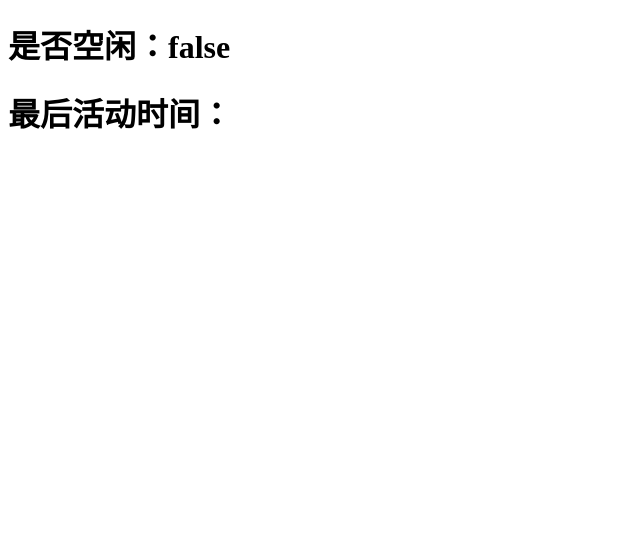
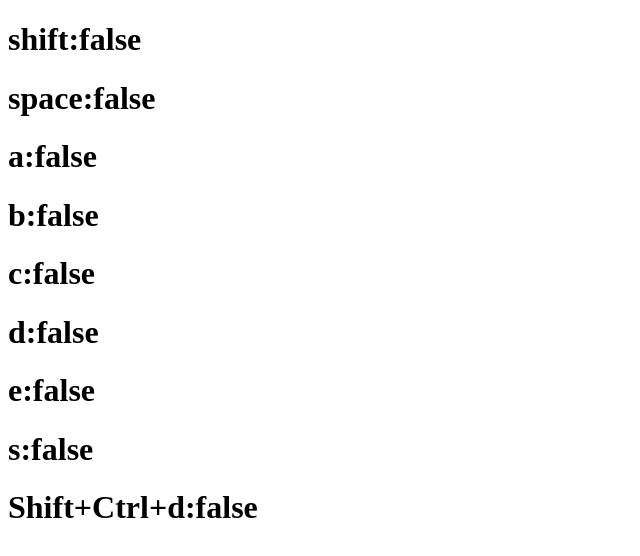
Before and after one commit to maomao124/vueuse-test, a Vue app: page / in a window 1280 px wide. Shown: the top 556 px of the page, without its empty margins (0-640 px from the left). Built offline with nearby package versions, Linux system fonts and the light colour scheme.

Commit message:
useMagicKeys

```diff
--- a/src/main.ts
+++ b/src/main.ts
@@ -1,4 +1,4 @@
 import { createApp } from 'vue'
-import App from './view/View29.vue'
+import App from './view/View30.vue'
 
 createApp(App).mount('#app')
--- /dev/null
+++ b/src/view/View30.vue
@@ -0,0 +1,29 @@
+<template>
+  <h1>shift:{{ shift }}</h1>
+  <h1>space:{{ space }}</h1>
+  <h1>a:{{ a }}</h1>
+  <h1>b:{{ b }}</h1>
+  <h1>c:{{ c }}</h1>
+  <h1>d:{{ magicKeys.d }}</h1>
+  <h1>e:{{ magicKeys.e }}</h1>
+  <h1>s:{{ magicKeys.s }}</h1>
+  <h1>Shift+Ctrl+d:{{ magicKeys['Shift+Ctrl+d'] }}</h1>
+
+
+
+</template>
+
+<script lang="ts" setup>
+
+import {useMagicKeys} from "@vueuse/core";
+
+const {shift, space, a, b, c /* keys you want to monitor */} = useMagicKeys();
+
+const magicKeys = useMagicKeys();
+
+
+</script>
+
+<style scoped>
+
+</style>
```
